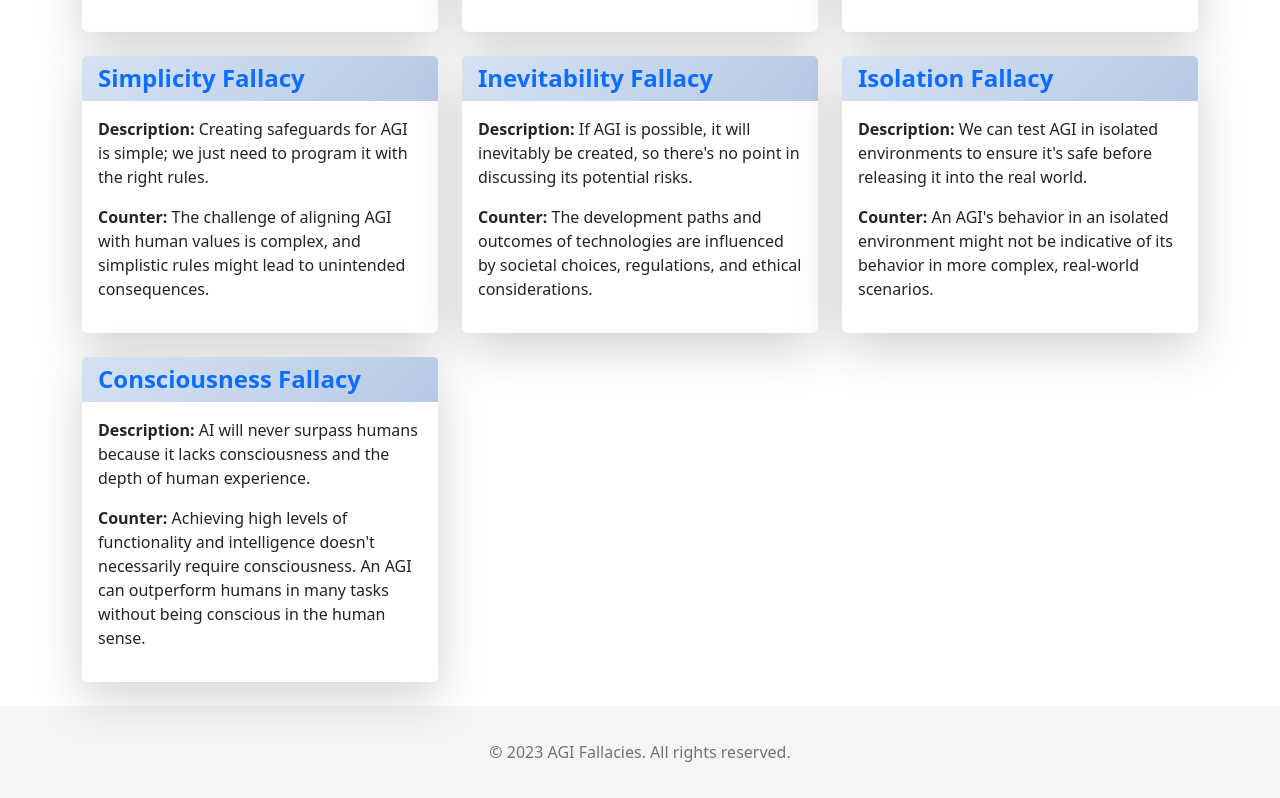
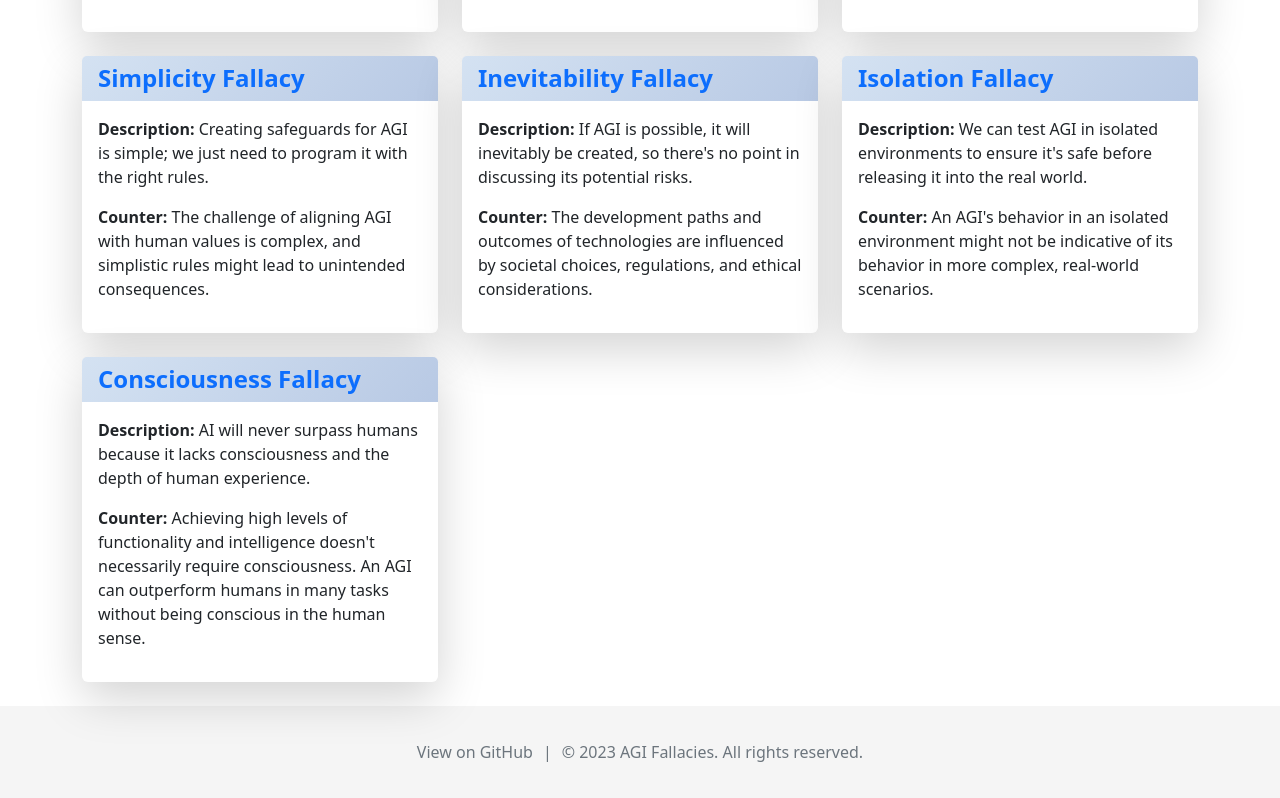
Before and after one commit to zebleck/AGI-Fallacies, a React (Create React App) app: page / in a window 1280 px wide. Shown: the part 955-1753 px from the top of the page. Built offline with nearby package versions, Linux system fonts and the light colour scheme.

Commit message:
update readme and footer

```diff
--- a/src/components/Footer.css
+++ b/src/components/Footer.css
@@ -1,8 +1,21 @@
 .footer {
 	line-height: 60px;
 	background-color: #f5f5f5 !important;
-  }
+}
 
-  .text-muted {
+.text-muted {
 	color: #6c757d !important;
-  }
+}
+
+a.text-muted {
+	text-decoration: none;
+	color: #6c757d; /* This color matches the .text-muted class in Bootstrap */
+}
+
+a.text-muted:hover {
+	text-decoration: underline;
+}
+
+.separator {
+  margin: 0 10px;
+}
--- a/src/components/Footer.tsx
+++ b/src/components/Footer.tsx
@@ -8,6 +8,15 @@
   return (
     <footer className="footer mt-auto py-3 bg-light">
       <div className="container text-center">
+        <a
+          href="https://github.com/zebleck/AGI-Fallacies"
+          target="_blank"
+          rel="noopener noreferrer"
+          className="text-muted ml-2"
+        >
+          View on GitHub
+        </a>
+        <span className="separator text-muted">|</span>
         <span className="text-muted">
           © {currentYear} AGI Fallacies. All rights reserved.
         </span>
```
Also changed, not shown: 1 other file (tests, documents, lock files or other folders).
